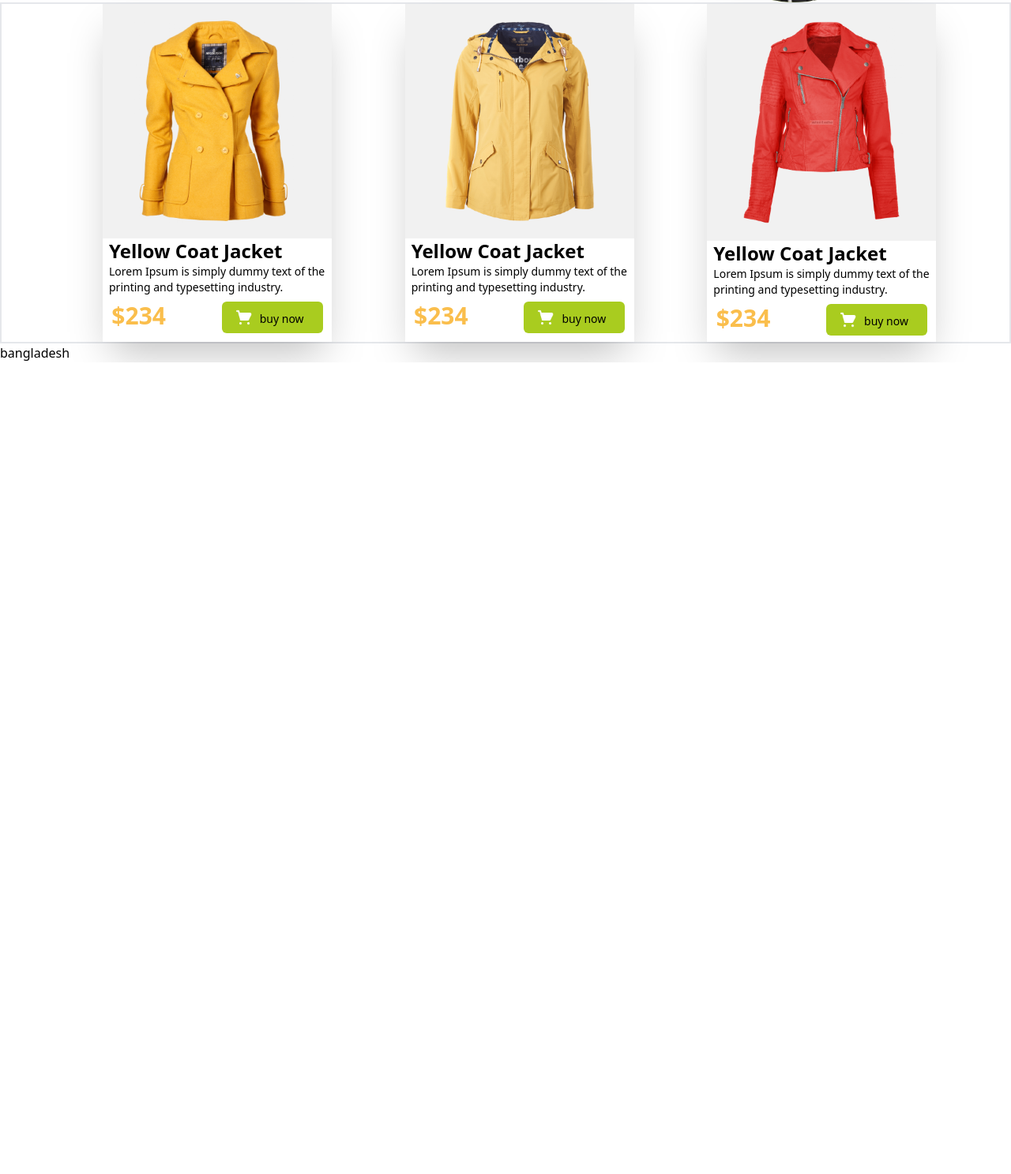
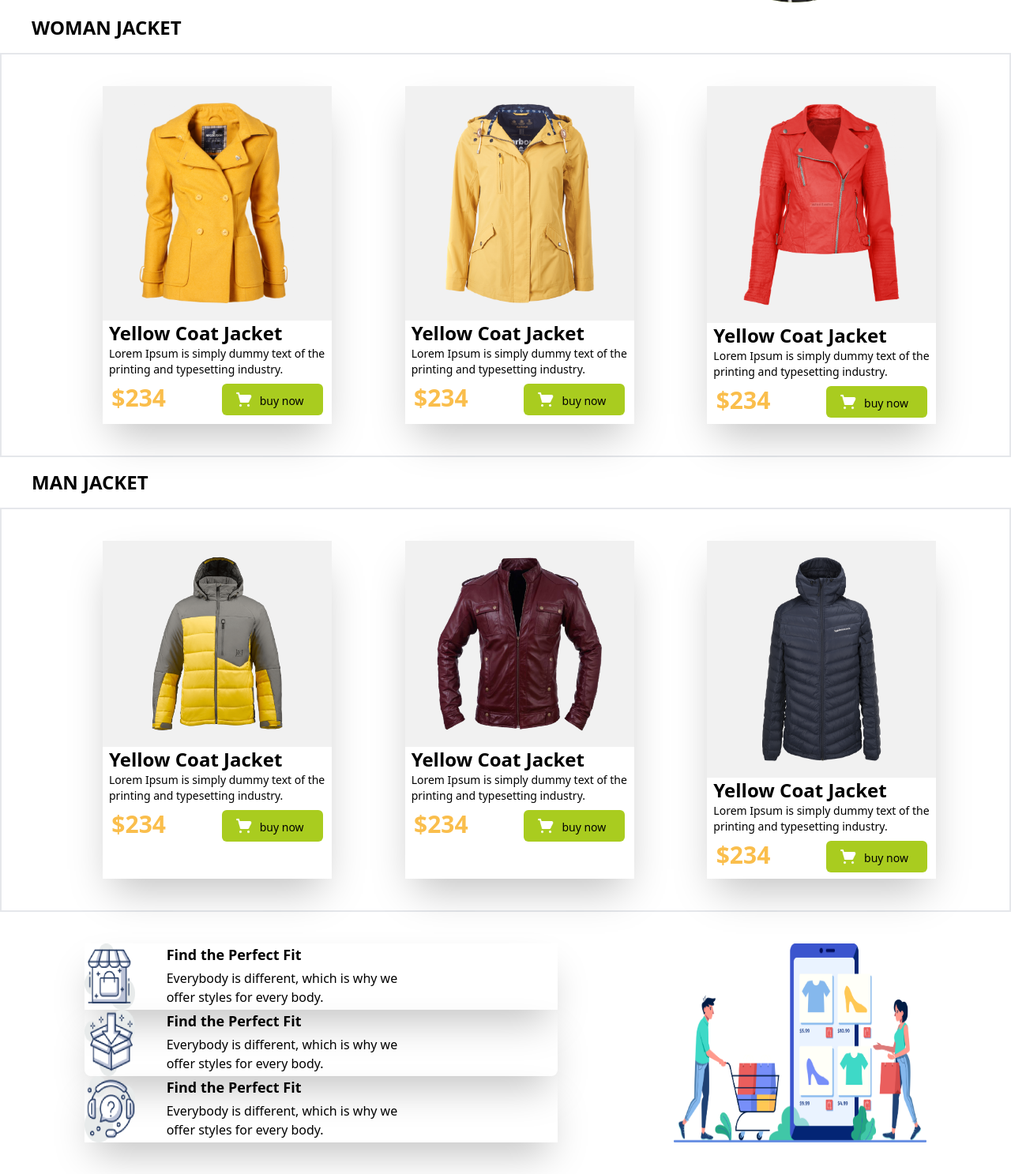
Before and after one commit to Jeba-Akter/penguin-fashion, a plain HTML site: page index.html in a window 1280 px wide. Shown: the part 387-1874 px from the top of the page at 79% size. Before the commit the page ends 846 px from the top, so only its background shows below. Drawn offline with nearby package versions, Linux system fonts and the light colour scheme.

Commit message:
final commit

```diff
--- a/index.html
+++ b/index.html
@@ -49,7 +49,8 @@
     </header>
     <main>
         <!-- this is a main section -->
-         <div class=" grid grid-cols-3 border-2 pl-32 mx-auto">
+         <p class=" uppercase pl-10 text-2xl font-semibold py-4">woman jacket</p>
+         <div class=" grid grid-cols-3 border-2 pl-32 mx-auto py-10">
             <div class="w-[290px] shadow-2xl">
                 <img class="w-full px-10 py-5  bg-[#F1F1F1] " src="./images/jacket-1.png" alt="" />
                 <h1 class="text-2xl font-bold pl-2">Yellow Coat Jacket</h1>
@@ -96,12 +97,97 @@
                 </div>
               </div>
          </div>
+         <p class=" uppercase pl-10 text-2xl font-semibold py-4">man jacket</p>
+         <div class=" grid grid-cols-3 border-2 pl-32 mx-auto py-10">
+          <div class="w-[290px] shadow-2xl">
+              <img class="w-full px-10 py-5  bg-[#F1F1F1] " src="./images/jacket-4.png" alt="" />
+              <h1 class="text-2xl font-bold pl-2">Yellow Coat Jacket</h1>
+              <p class="text-sm font-medium pl-2">
+                Lorem Ipsum is simply dummy text of the printing and typesetting
+                industry.
+              </p>
+              <div class="flex justify-around py-2">
+                <h2 class="text-3xl pr-12 font-bold text-[#FABE4C]">$234</h2>
+                <button class="px-4 py-2 bg-[#a9cc1f] flex items-end rounded-md">
+                  <img class="w-6" src="./icons/shopping-cart 1.png" alt="" />
+                  <h1 class="px-2 text-sm">buy now</h1>
+                </button>
+              </div>
+            </div>
+            <div class="w-[290px] shadow-2xl">
+              <img class="w-full px-10 py-5 bg-[#F1F1F1]" src="./images/jacket-5.png" alt="" />
+              <h1 class="text-2xl font-bold pl-2">Yellow Coat Jacket</h1>
+              <p class="text-sm font-medium pl-2">
+                Lorem Ipsum is simply dummy text of the printing and typesetting
+                industry.
+              </p>
+              <div class="flex justify-around py-2">
+                <h2 class="text-3xl pr-12 font-bold text-[#FABE4C]">$234</h2>
+                <button class="px-4 py-2 bg-[#a9cc1f] flex items-end rounded-md">
+                  <img class="w-6" src="./icons/shopping-cart 1.png" alt="" />
+                  <h1 class="px-2 text-sm">buy now</h1>
+                </button>
+              </div>
+            </div>
+            <div class="w-[290px] shadow-2xl">
+              <img class="w-full h-[300px] px-10 py-5 bg-[#F1F1F1]" src="./images/jacket-6.png" alt="" />
+              <h1 class="text-2xl font-bold pl-2">Yellow Coat Jacket</h1>
+              <p class="text-sm font-medium pl-2">
+                Lorem Ipsum is simply dummy text of the printing and typesetting
+                industry.
+              </p>
+              <div class="flex justify-around py-2">
+                <h2 class="text-3xl pr-12 font-bold text-[#FABE4C]">$234</h2>
+                <button class="px-4 py-2 bg-[#a9cc1f] flex items-end rounded-md">
+                  <img class="w-6" src="./icons/shopping-cart 1.png" alt="" />
+                  <h1 class="px-2 text-sm">buy now</h1>
+                </button>
+              </div>
+            </div>
+       </div>
+
     </main>
 
     <footer>
-        <h1>
-            bangladesh
-        </h1>
+      <!-- this is a footer section  -->
+       <div class=" w-10/12 flex m-auto my-10 justify-between">
+        <div class=" ">
+          <div class=" flex   shadow-2xl gap-y-2 ">
+            <img class=" w-16 border-dotted" src="./icons/house.png" alt="">
+            <div class=" pl-10 w-7/12">
+              <h3 class=" font-semibold text-lg ">Find the Perfect Fit</h3>
+              <p class="py-1  ">
+                Everybody is different, which is why we
+                offer styles for every body.
+              </p>
+            </div>
+          </div>
+          <div class=" flex shadow-2xl gap-y-2 rounded-lg ">
+            <img class=" w-16 border-dotted" src="./icons/box.png" alt="">
+            <div class=" pl-10 w-7/12 ">
+              <h3 class=" font-semibold text-lg ">Find the Perfect Fit</h3>
+              <p class="py-1  ">
+                Everybody is different, which is why we
+                offer styles for every body.
+              </p>
+            </div>
+          </div>
+          <div class=" flex shadow-2xl gap-y-2 ">
+            <img class=" w-16 border-dotted" src="./icons/question.png" alt="">
+            <div class=" pl-10 w-7/12 ">
+              <h3 class=" font-semibold text-lg  ">Find the Perfect Fit</h3>
+              <p class="py-1  ">
+                Everybody is different, which is why we
+                offer styles for every body.
+              </p>
+            </div>
+          </div>
+        </div>
+        <img  class=" w-80" src="./images/shopping.png" alt="">
+
+       </div>
+
+        <!-- footer section close  -->
     </footer>
   </body>
 </html>
```
